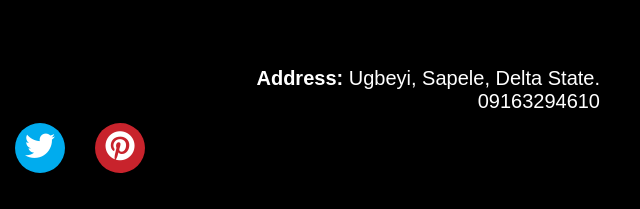
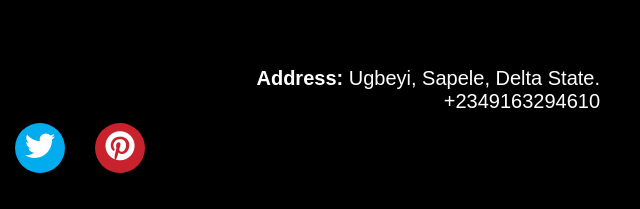
Before and after one commit to akoweicollinxx/lucretv.gitbub.io, a plain HTML site: page index.html in a window 1280 px wide. Shown: the part 4608-4817 px from the top of the page, 640-1280 px from the left. Drawn offline with nearby package versions, Linux system fonts and the light colour scheme; some icons are missing.

Commit message:
Add files via upload

```diff
--- a/index.html
+++ b/index.html
@@ -184,7 +184,7 @@
     <div class="footer-right" data-aos="fade-down" data-aos-delay="780">
         <div class="add">
             <i class="fab fa-telephone"></i>
-            <p><span>Address: </span>Ugbeyi, Sapele, Delta State. <br> 09163294610</p>
+            <p><span>Address: </span>Ugbeyi, Sapele, Delta State. <br> +2349163294610</p>
 
         </div>
         <ul class="social-links">
```
